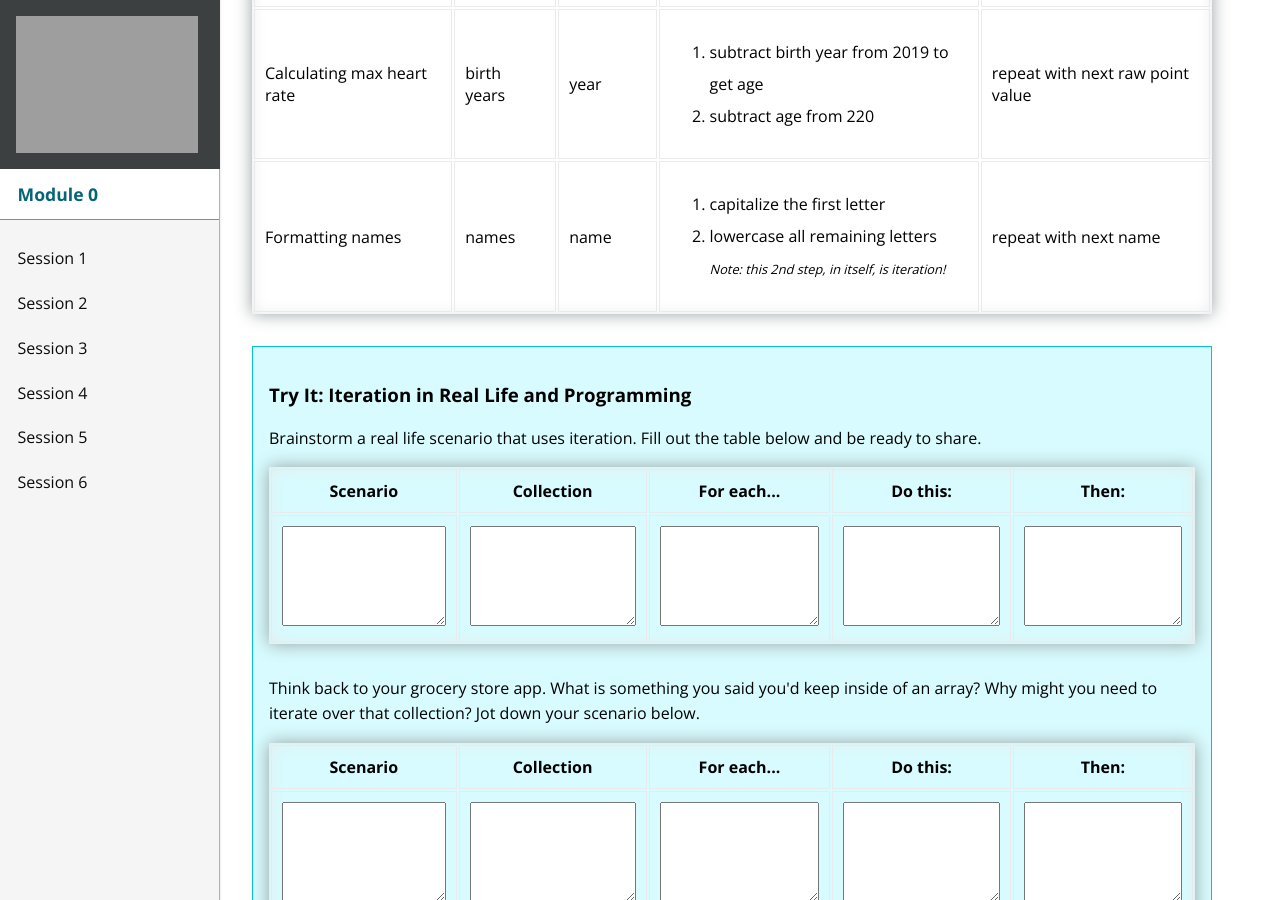
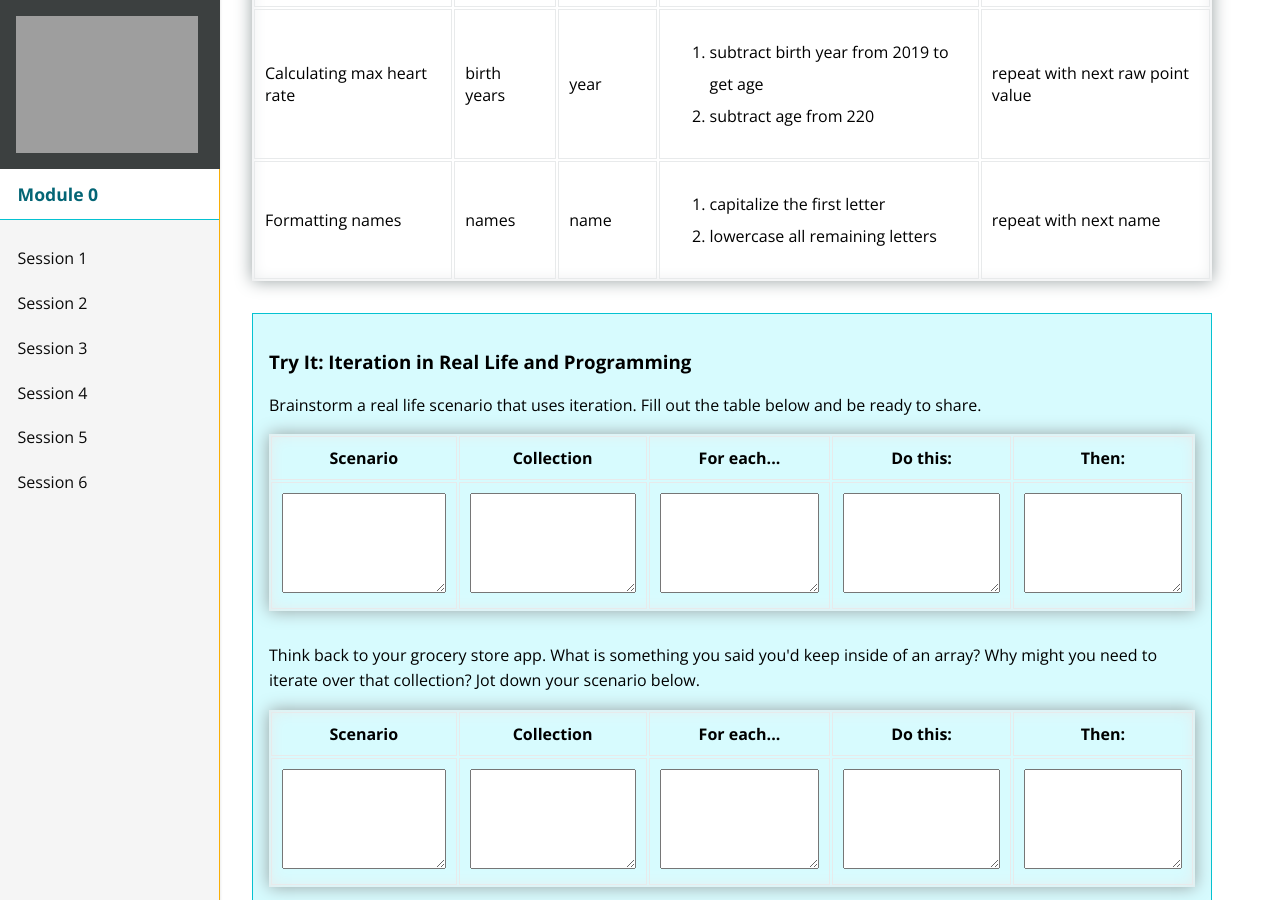
Before and after one commit to turingschool/mod-0-curriculum, a Jekyll site: the page built from session2/index.md, in a window 1280 px wide and 900 px high, scrolled down 9972 px. Built offline with Jekyll 4.4.1, drawn with Linux system fonts in a browser that asks for light colours; nearby versions of some CDN libraries.

Commit message:
remove note about second step being iteration

```diff
--- a/session2/index.md
+++ b/session2/index.md
@@ -580,7 +580,7 @@ Iteration (or looping for a specified number of times) is a process of repeating
       <td>
         <ol>
           <li>capitalize the first letter</li>
-          <li>lowercase all remaining letters <br><small><em>Note: this 2nd step, in itself, is iteration!</em></small></li>
+          <li>lowercase all remaining letters</li>
         </ol>
       </td>
       <td>repeat with next name</td>
```
